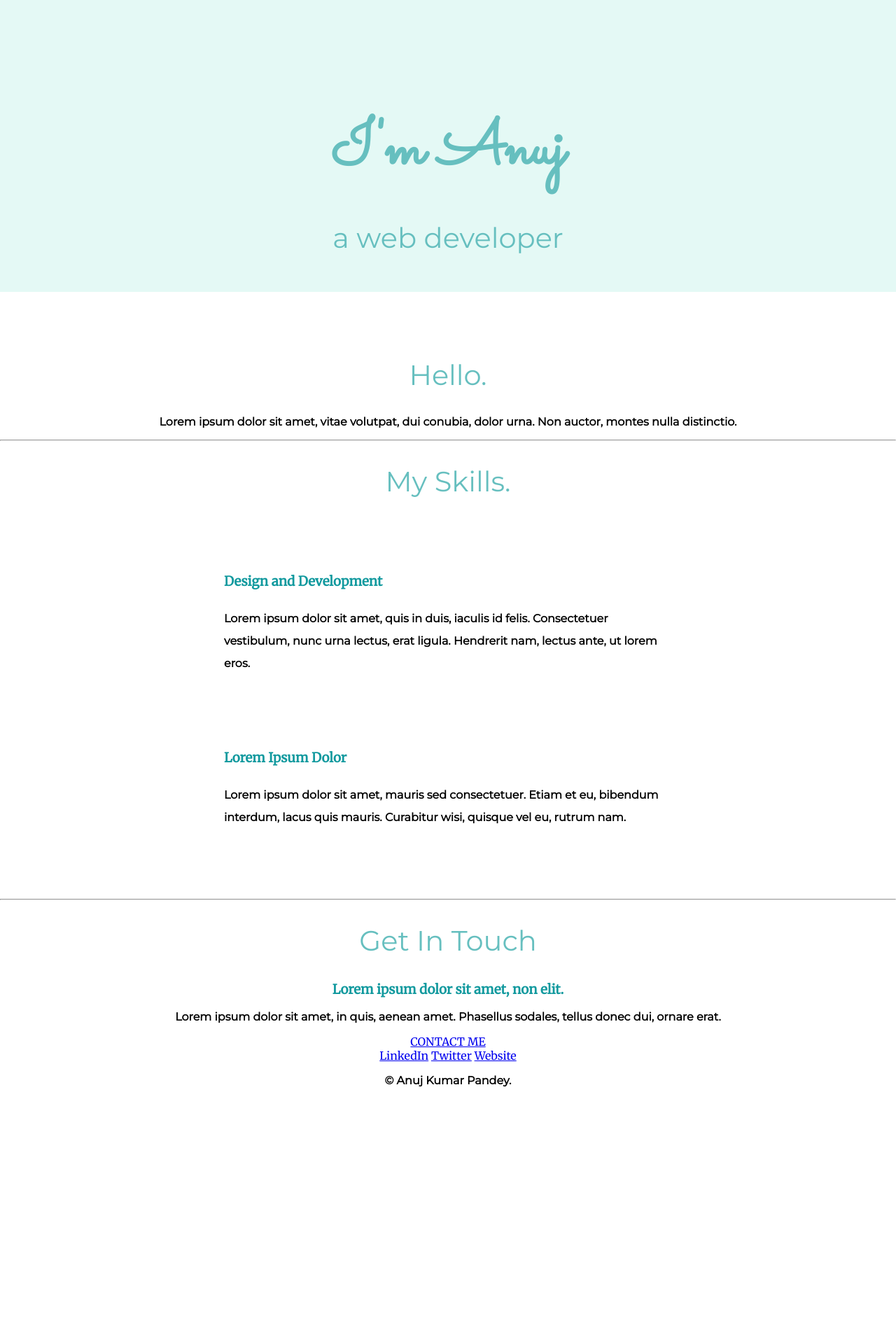
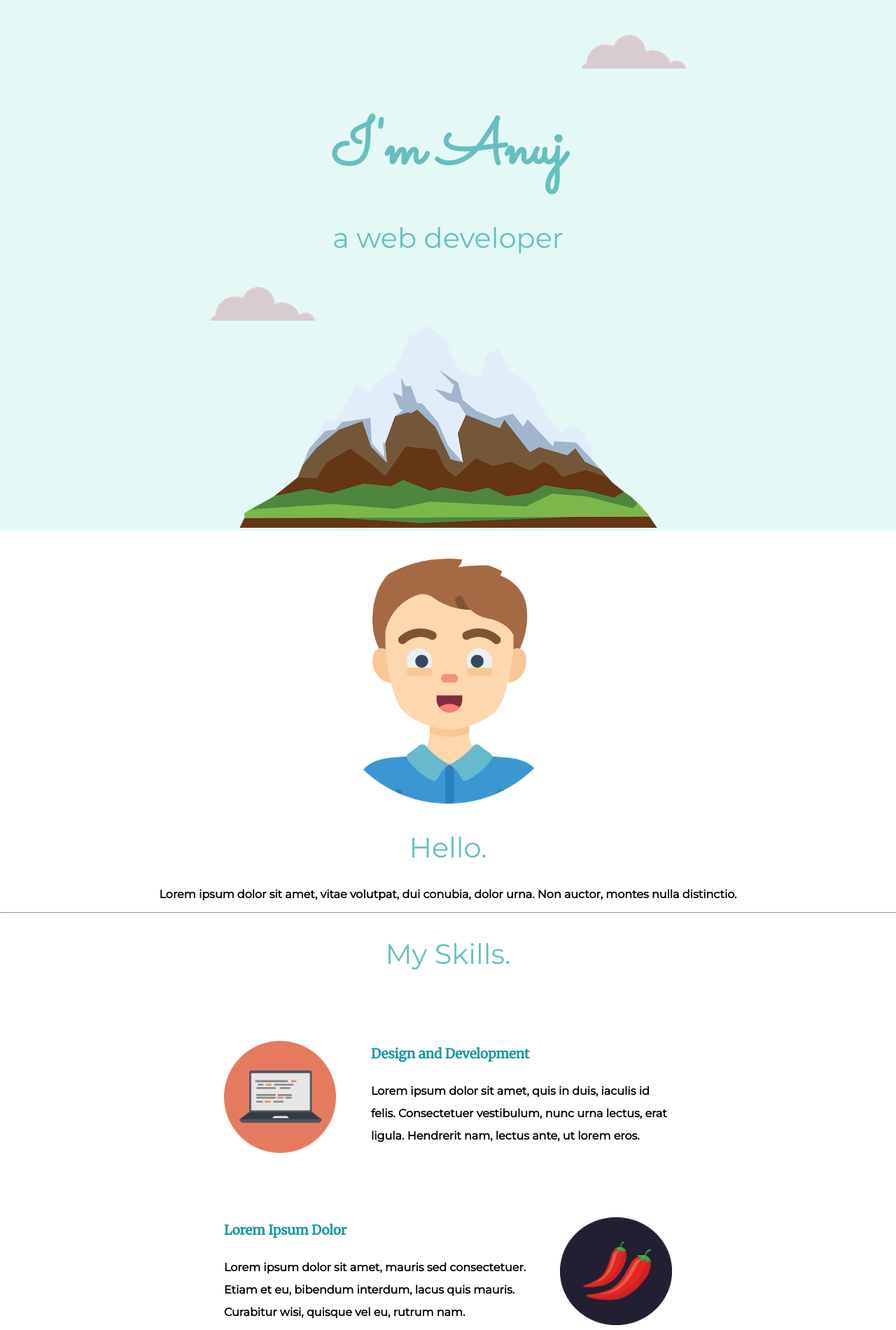
Before and after one commit to codermal7/AngelaUUUUU, a plain HTML site: page index.html in a window 1280 px wide. Shown: the top 1900 px of the page at 70% size. Before the commit the page ends 1569 px from the top, so only its background shows below. Drawn offline with Linux system fonts and the light colour scheme; files that its build step writes are made by us from their sources.

Commit message:
Update index.html

```diff
--- a/index.html
+++ b/index.html
@@ -5,7 +5,7 @@
   <meta charset="UTF-8">
   <meta http-equiv="X-UA-Compatible" content="IE=edge">
   <meta name="viewport" content="width=device-width, initial-scale=1.0">
-  <link rel="stylesheet" href="CSS/style1.css">
+  <link rel="stylesheet" href="style1.css">
   <link rel="icon" href="2993701_apple_brand_brands_ios_logo_icon.png">
   <link rel="preconnect" href="https://fonts.googleapis.com">
   <link rel="preconnect" href="https://fonts.gstatic.com" crossorigin>
@@ -17,16 +17,16 @@
 
 <body>
   <div class="topc">
-    <img class="cloud1" src="images/cloud.png" alt="">
+    <img class="cloud1" src="cloud.png" alt="">
     <h1>I'm Anuj</h1>
     <h2>a web developer</h2>
-    <img class="cloud2" src="images/cloud.png" alt="">
-    <img src="images/mountain.png" alt="">
+    <img class="cloud2" src="cloud.png" alt="">
+    <img src="mountain.png" alt="">
   </div>
 
   <div class="middle-container">
     <div class="profile">
-      <img width="350px" src="Images/man-modified.png" alt="">
+      <img width="350px" src="man-modified.png" alt="">
       <h2>Hello.</h2>
       <p>Lorem ipsum dolor sit amet, vitae volutpat, dui conubia, dolor urna. Non auctor, montes nulla distinctio.</p>
     </div>
@@ -34,13 +34,13 @@
     <div class="skills">
       <h2>My Skills.</h2>
       <div class="skill-row">
-        <img class="code-img" src="Images/computer-modified.png" alt="">
+        <img class="code-img" src="computer-modified.png" alt="">
         <h3>Design and Development</h3>
         <p class="skillp1">Lorem ipsum dolor sit amet, quis in duis, iaculis id felis. Consectetuer vestibulum, nunc urna lectus, erat
           ligula. Hendrerit nam, lectus ante, ut lorem eros.</p>
       </div>
       <div class="skill-row">
-        <img class="chilli-img" src="Images/chillies.png" alt="">
+        <img class="chilli-img" src="chillies.png" alt="">
         <h3 class="skillhead">Lorem Ipsum Dolor</h3>
         <p class="skillp2">Lorem ipsum dolor sit amet, mauris sed consectetuer. Etiam et eu, bibendum interdum, lacus quis mauris.
           Curabitur wisi, quisque vel eu, rutrum nam.</p>
```
